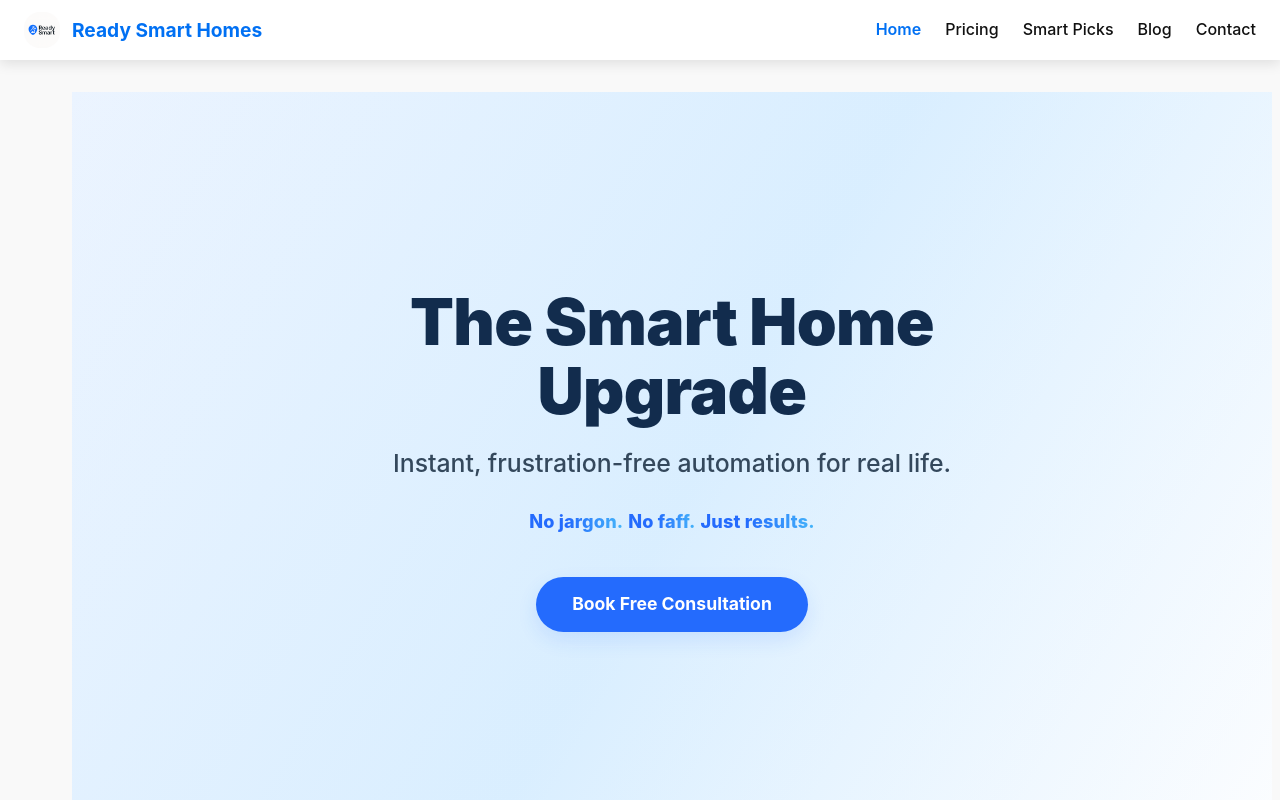
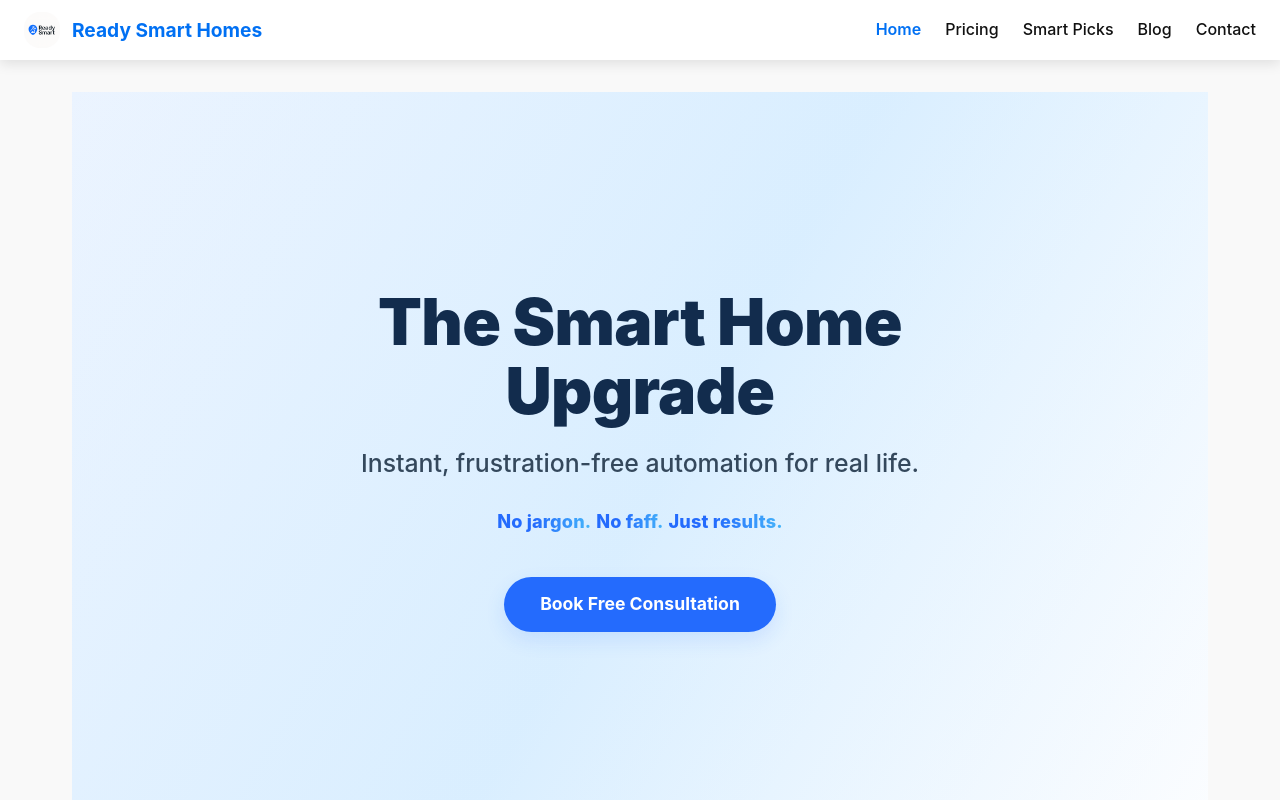
Before and after one commit to petermason1/ready-smart-site, a Next.js app: page / in a window 1280 px wide. Shown: the top 800 px of the page. Built offline with nearby package versions, Linux system fonts and the light colour scheme.

Commit message:
Polish blog layout, fix slug rendering, unify style across blog grid

```diff
--- a/src/components/Hero/Hero.module.css
+++ b/src/components/Hero/Hero.module.css
@@ -1,16 +1,14 @@
 .hero {
   position: relative;
   min-height: 92vh;
-  width: 100vw;
+  width: 100%;
   display: flex;
   align-items: center;
   justify-content: center;
   overflow: hidden;
   background: linear-gradient(120deg, #eaf3ff 0%, #d6edff 52%, #ffffff 100%);
+  box-sizing: border-box;
 }
-
-
-
 
 .overlay {
   position: absolute;
@@ -18,9 +16,7 @@
   z-index: 0;
   pointer-events: none;
   background: linear-gradient(120deg, rgba(255,255,255,0.07) 0%, rgba(234,243,255,0.19) 100%);
-
 }
-
 
 .heroContent {
   position: relative;
```
